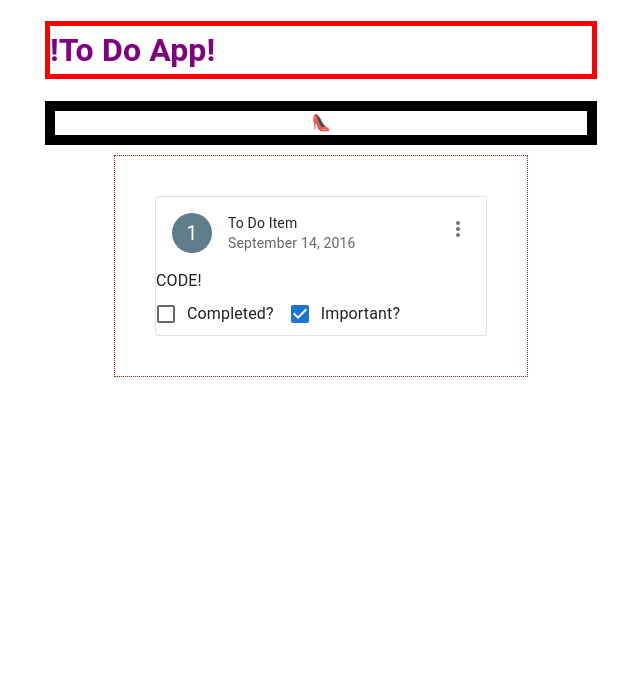
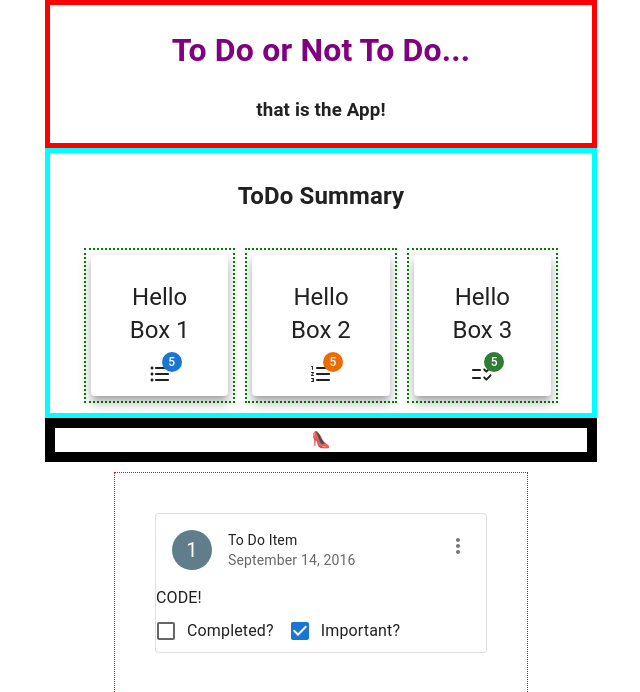
Before and after one commit to cjp0421/todo-app, a React (Vite) app in the folder frontend/: page / in a window 1280 px wide. Shown: the top 692 px of the page, without its empty margins (319-959 px from the left). Built offline with nearby package versions, Linux system fonts and the light colour scheme.

Commit message:
started building out the layout of the summary section using MUI

```diff
--- a/frontend/src/App.css
+++ b/frontend/src/App.css
@@ -1,12 +1,15 @@
 Container {
   height: 100vh;
   padding: 0px;
-
 }
 
 h1 {
   color: purple;
+}
+
+.heading {
   border: 5px solid red;
+  text-align: center;
 }
 
 .shoebox {
--- a/frontend/src/App.tsx
+++ b/frontend/src/App.tsx
@@ -2,6 +2,7 @@ import './App.css'
 import CssBaseline from '@mui/material/CssBaseline';
 import { Button, Container } from '@mui/material'
 import ToDoItem from './components/todoItem/ToDoItem'
+import ToDoSummary from './components/todoSummary/ToDoSummary';
 
 function App() {
 
@@ -17,8 +18,13 @@ function App() {
   return (
     <CssBaseline>
       <Container maxWidth="sm">
+        <div className="heading">
+          <h1 role="header">To Do or Not To Do...</h1>
+          <h3>that is the App!</h3>
+        </div>
         <div>
-          <h1 role="header">!To Do App!</h1>
+
+          <ToDoSummary />
           <div className='shoebox'>👠</div>
           <ToDoItem id={toDoItem.id} text={toDoItem.text} completed={toDoItem.completed} important={toDoItem.important} onToggle={() => toDoItem.onToggle} />
           {/* <Button >Click me!</Button> */}
--- /dev/null
+++ b/frontend/src/components/todoSummary/ToDoSummary.css
@@ -0,0 +1,31 @@
+.todoSummaryBox {
+    border: 5px solid cyan;
+    text-align: center;
+}
+
+.box1,
+.box2,
+.box3 {
+    border: 2px dotted green;
+    margin: 5px;
+    text-align: center;
+    padding: 5px;
+}
+
+.boxOfSummaryBoxes {
+    display: inline-flex;
+    padding: 5px;
+    margin: 0 auto;
+    text-align: center;
+    justify-items: center;
+    justify-content: center;
+}
+
+h2 {
+    text-align: center;
+    padding: 5px;
+}
+
+.box {
+    padding: 10px;
+}
--- a/frontend/src/components/todoSummary/ToDoSummary.tsx
+++ b/frontend/src/components/todoSummary/ToDoSummary.tsx
@@ -0,0 +1,45 @@
+import { Avatar, Badge, Card, CardHeader, Container } from '@mui/material'
+import './ToDoSummary.css'
+import { blueGrey } from '@mui/material/colors'
+import { BadgeRounded } from '@mui/icons-material'
+import FormatListNumberedRoundedIcon from '@mui/icons-material/FormatListNumberedRounded';
+import FormatListBulletedRoundedIcon from '@mui/icons-material/FormatListBulletedRounded';
+import ChecklistRtlRoundedIcon from '@mui/icons-material/ChecklistRtlRounded';
+
+const ToDoSummary = () => {
+    return (
+        <Container className="todoSummaryBox">
+            <div>
+                <h2>ToDo Summary</h2>
+                <div className="boxOfSummaryBoxes">
+                    <div className="box1">
+                        <Card className="box" raised>
+                            <CardHeader title="Hello Box 1" />
+                            <Badge badgeContent={5} color="primary" showZero>
+                                <FormatListBulletedRoundedIcon />
+                            </Badge>
+                        </Card>
+                    </div>
+                    <div className="box2">
+                        <Card raised className="box">
+                            <CardHeader title="Hello Box 2" />
+                            <Badge badgeContent={5} color="warning" showZero>
+                                <FormatListNumberedRoundedIcon />
+                            </Badge>
+                        </Card>
+                    </div>
+                    <div className="box3">
+                        <Card raised className="box">
+                            <CardHeader title="Hello Box 3" />
+                            <Badge badgeContent={5} color="success" showZero>
+                                <ChecklistRtlRoundedIcon />
+                            </Badge>
+                        </Card>
+                    </div>
+                </div>
+            </div>
+        </Container>
+    )
+}
+
+export default ToDoSummary
```
